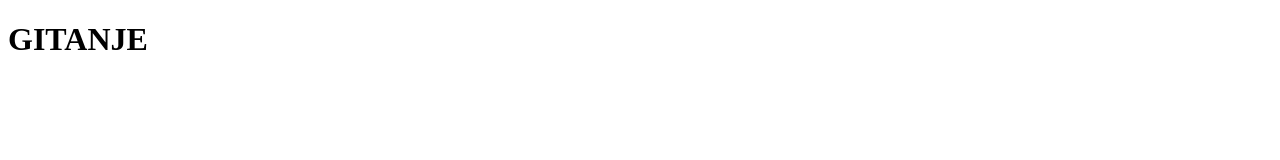
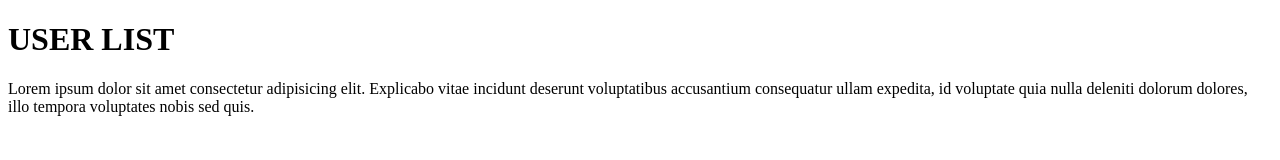
Before and after one commit to Chos136/moj-prvi-repo, a plain HTML site: page index.html in a window 1280 px wide. Drawn offline with Linux system fonts and the light colour scheme.

Commit message:
feat/user-list

```diff
--- a/index.html
+++ b/index.html
@@ -6,6 +6,12 @@
     <title>GITANJE</title>
   </head>
   <body>
-    <h1>GITANJE</h1>
+    <h1>USER LIST</h1>
+    <p>
+      Lorem ipsum dolor sit amet consectetur adipisicing elit. Explicabo vitae
+      incidunt deserunt voluptatibus accusantium consequatur ullam expedita, id
+      voluptate quia nulla deleniti dolorum dolores, illo tempora voluptates
+      nobis sed quis.
+    </p>
   </body>
 </html>
--- a/script.js
+++ b/script.js
@@ -1 +1,2 @@
 console.log("Dinampozdrav iz prve vježbe");
+// ovo si u branchu sad
```
